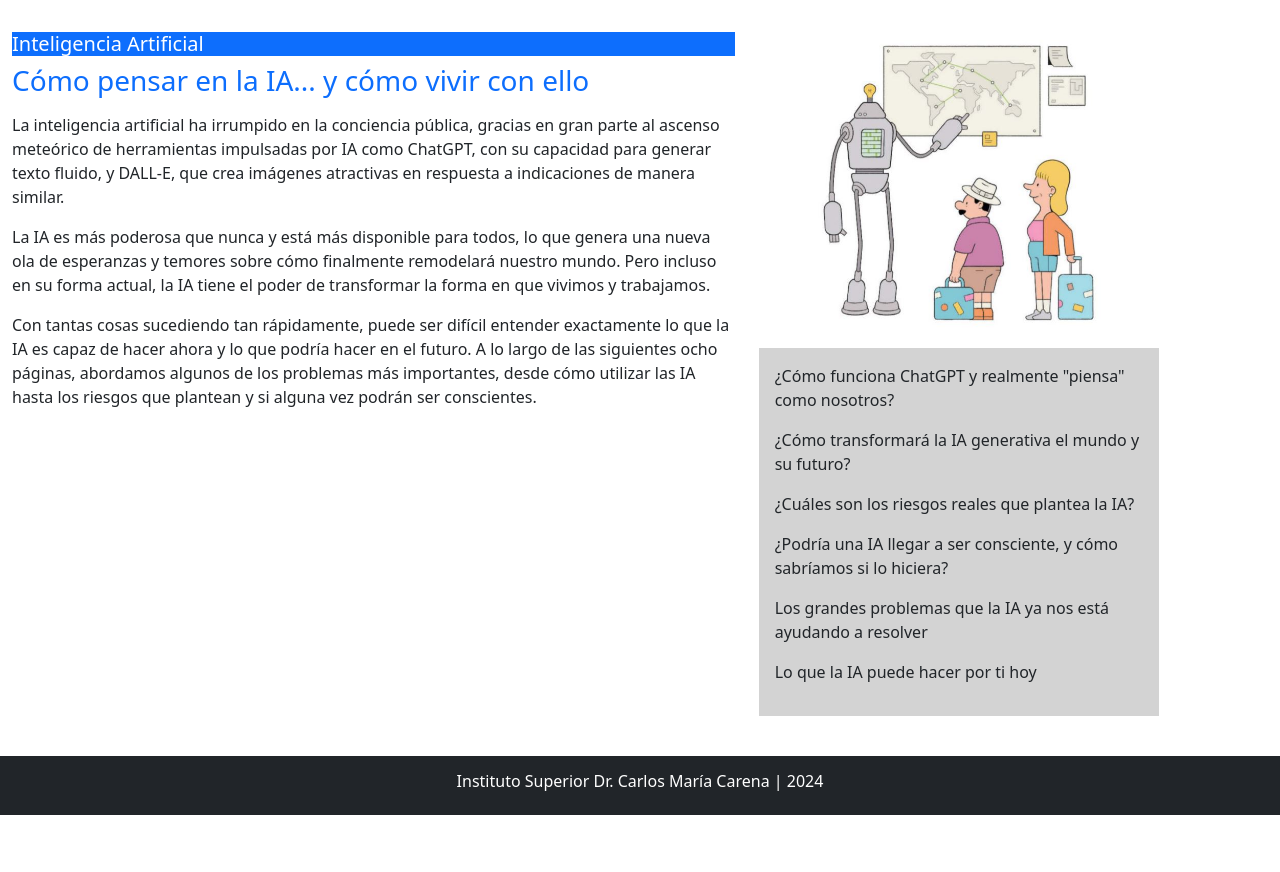
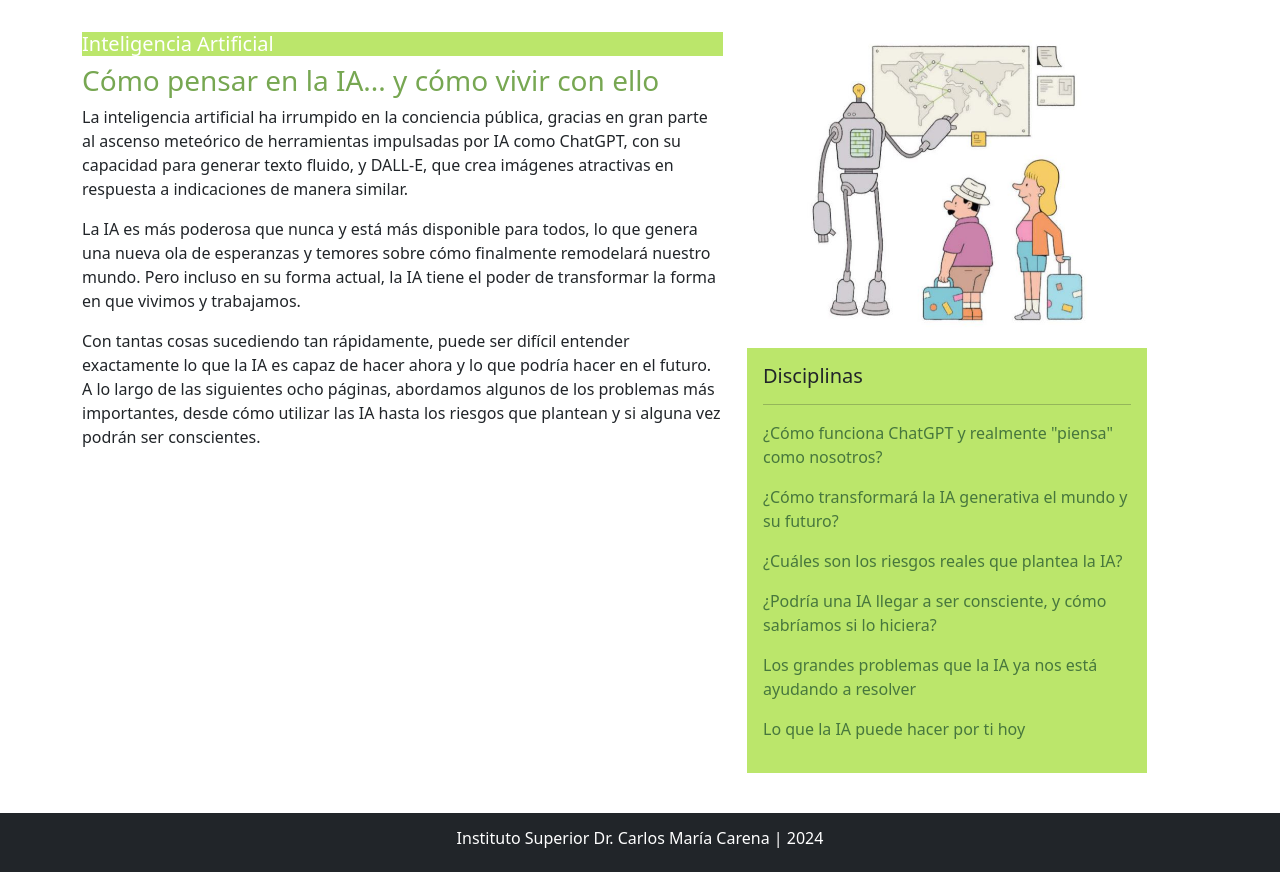
Before and after one commit to mateoaldeco27/historiaProyecto, a Django app: page /Cnaturales/proyecto/1/ in a window 1280 px wide. Shown: the part 157-1029 px from the top of the page. Before the commit the page ends 972 px from the top, so only its background shows below. Run offline with Django 5.2, Linux system fonts and the light colour scheme; data comes from the database, SQL or seed files in the repository; both versions use the stored data as it was after the commit; some libraries are stand-ins or nearby versions.

Commit message:
feat: template proyecto finalizado

```diff
--- a/Carena/templates/ciencias_naturales/proyectoCnaturales.html
+++ b/Carena/templates/ciencias_naturales/proyectoCnaturales.html
@@ -1,6 +1,7 @@
 {% extends "base.html" %}
 {% load static %}
 {% block content %}
+
 
     <style>
         #imagen{
@@ -23,39 +24,41 @@
             border-radius: 4px;
             opacity: 1;
         }
+        .titulo{
+            background-color: #bbe66b;
+        }
+        .subtitulo {
+            color: #77a752;
+        }
     </style>
 
-    <div id="contenido" class="container-fluid mt-2">
+    <div id="contenido" class="container mt-2">
         <div class="row">
-            <!-- <div class="d-none d-lg-block col-lg-2 p-3" style="background-color: lightgray">
-                {% for s in secciones %}
-                    <p><a class="text-decoration-none text-dark" href="{{ s.link }}/{{ s.id }}">{{ s.titulo }}</a></p>
-                {%  endfor %}
-            </div> -->
-            <div class="col-md-7">
-                <h5 class="bg-primary"><a class="text-white text-decoration-none" href="{{ proyecto.link }}/{{ proyecto.id }}">{{ proyecto.nombre }}</a></h5>
-                <h3 class="text-primary pb-2">{{ proyecto.titulo }}</h3>
+            <div class="col-12 col-md-6 col-lg-7 col-xxl-8">
+                <h5 class="titulo"><a class="text-white text-decoration-none" href="{{ proyecto.link }}/{{ proyecto.id }}">{{ proyecto.nombre }}</a></h5>
+                <h3 class="subtitulo">{{ proyecto.titulo }}</h3>
                 {{ proyecto.descripcion|safe }}
             </div>
-            <div class="col-md-5">
-                <div class="" id="imagen"
+            <div class="col-12 col-md-6 col-lg-5 col-xxl-4">
+                <div id="imagen"
                      style="background-image: url('{% static proyecto.imagen %}');
                              background-position: center;
                              height: 300px;
                              background-size: contain;
                              background-repeat: no-repeat">
                 </div>
-                <div class="d-lg-block p-3 mt-3" style="background-color: lightgray; width:400px">
+                <div class="d-none d-md-block p-3 mt-3" style="background-color: #bbe66b; width:400px;">
+                    <h5>Disciplinas</h5>
+                    <hr>
                     {% for s in secciones %}
-                        <p><a class="text-decoration-none text-dark" href="{{ s.link }}/{{ s.id }}">{{ s.titulo }}</a></p>
+                        <p><a class="text-decoration-none"style="color: #47773d;" href="{{ s.link }}/{{ s.id }}">{{ s.titulo }}</a></p>
                     {%  endfor %}
                 </div>
             </div>
-
         </div>
         <!-- una especie de footer -->
         <div class="row mt-3">
-            <div class="d-block d-lg-none col-12 pt-3 text-secondary seccion">
+            <div class="d-block d-md-none col-12 pt-3 text-secondary seccion">
                 <h3 class="text-primary">Secciones de interes</h3>
                 <ul class="lista-flechas">
                 {% for s in secciones %}
```
Also changed, not shown: Carena/static/img/cn-biologia.jpg (added), db.sqlite3.
